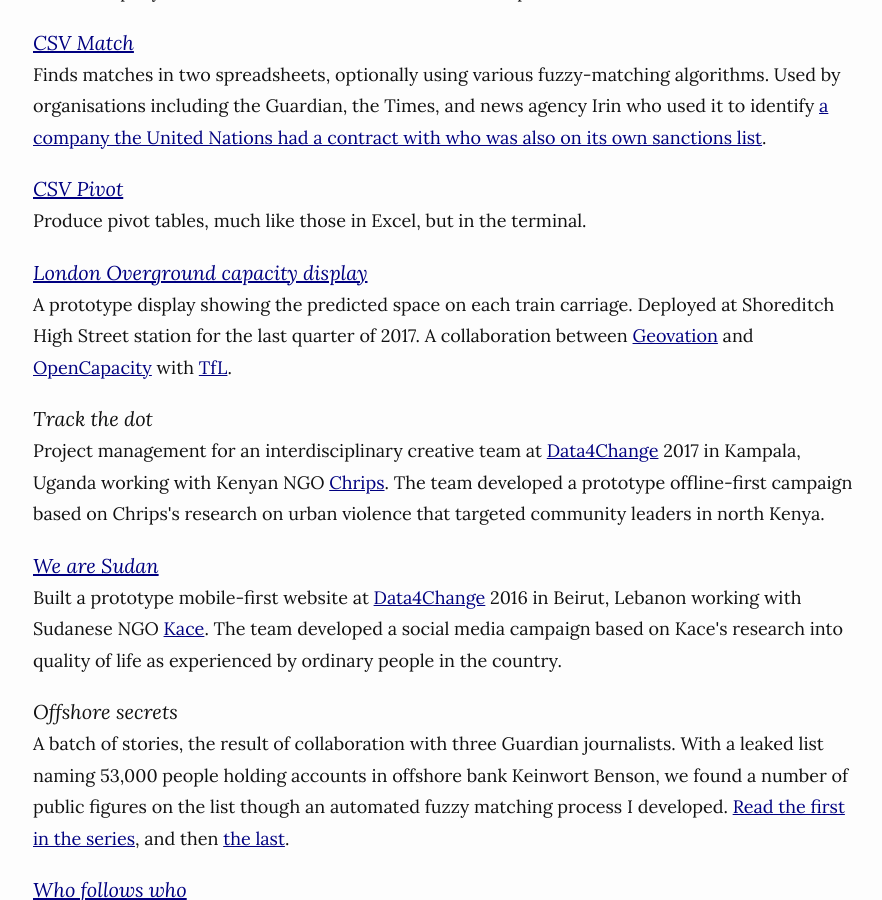
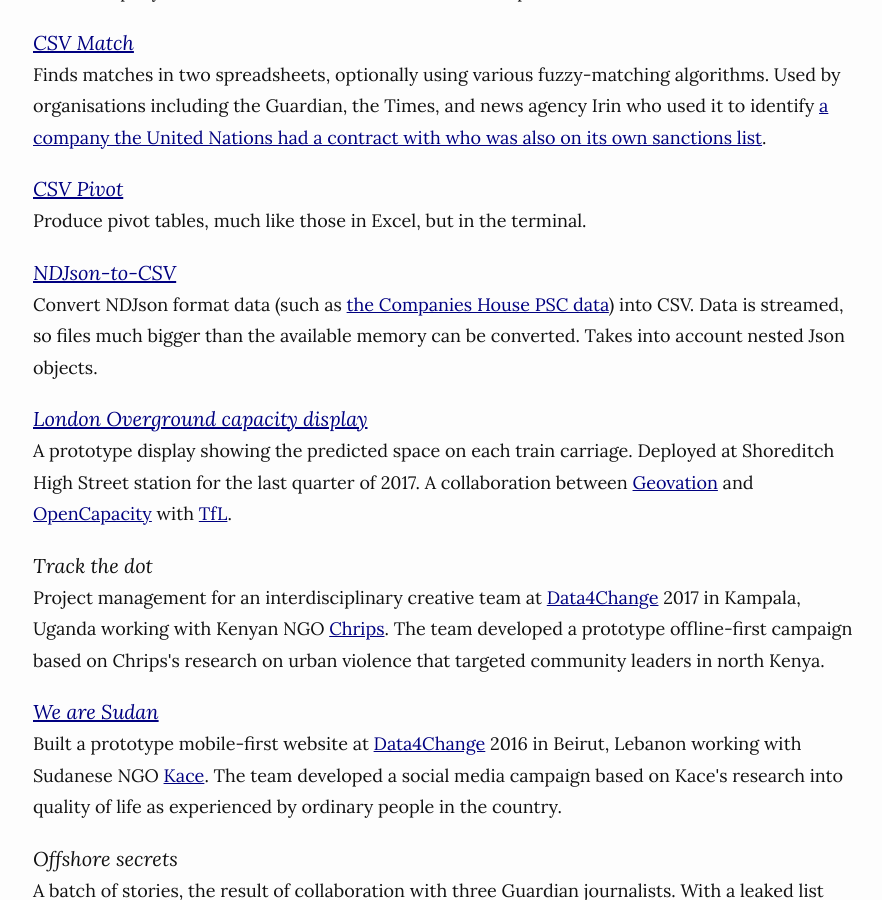
Before and after one commit to maxharlow/maxharlow.github.io, a Jekyll site: the page built from projects.md, in a window 1280 px wide and 900 px high, scrolled down 517 px. Shown: the whole window, without its empty margins (207-1089 px from the left). Built offline with Jekyll 4.4.1, drawn with Linux system fonts in a browser that asks for light colours.

Commit message:
Add NDJson-to-CSV

```diff
--- a/_data/projects.yaml
+++ b/_data/projects.yaml
@@ -27,6 +27,12 @@
     state: Ongoing
     details: |
         Produce pivot tables, much like those in Excel, but in the terminal.
+
+-   title: NDJson-to-CSV
+    link: https://github.com/maxharlow/ndjson-to-csv
+    state: Ongoing
+    details: |
+        Convert NDJson format data (such as [the Companies House PSC data](http://download.companieshouse.gov.uk/en_pscdata.html)) into CSV. Data is streamed, so files much bigger than the available memory can be converted. Takes into account nested Json objects.
 
 -   title: London Overground capacity display
     link: http://shoreditch.opencapacity.co/
```
